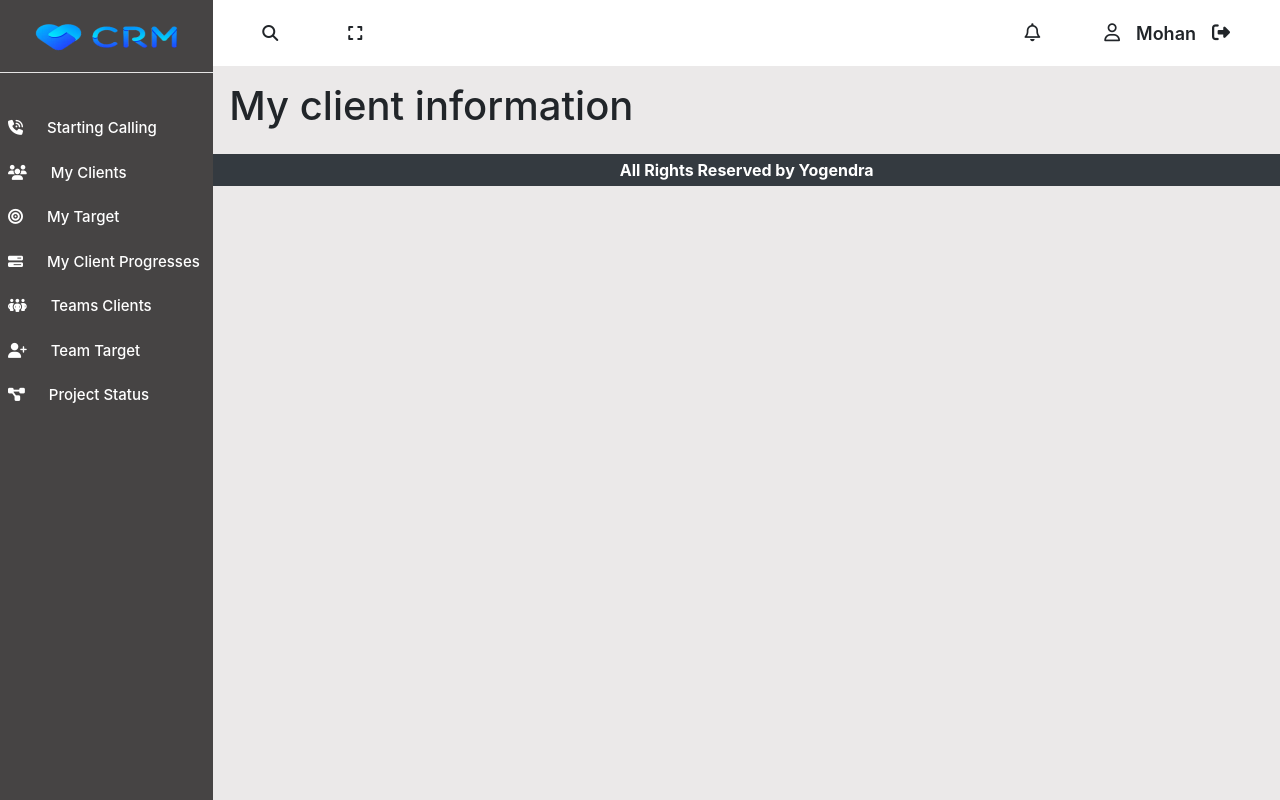
After one commit to 16Yogi/crm_project, a Django app: page /myclient/ in a window 1280 px wide. The commit adds this page. Run offline with Django 5.2, Linux system fonts and the light colour scheme; some libraries are stand-ins or nearby versions.

Commit message:
basic layout
basic layout

```diff
--- /dev/null
+++ b/crm_core/apps/templates/component/myClientProgresses.html
@@ -0,0 +1,4 @@
+{% extends "layout.html" %}
+{% block content %}
+<h1>My client Progress</h1>
+{% endblock  %}
--- /dev/null
+++ b/crm_core/apps/templates/component/myClients.html
@@ -0,0 +1,5 @@
+{% extends "layout.html" %}
+
+{% block content %}
+<h1>My client information</h1>
+{% endblock  %}
--- /dev/null
+++ b/crm_core/apps/templates/component/myTarget.html
@@ -0,0 +1,4 @@
+{% extends "layout.html" %}
+{% block content %}
+<h1>My target</h1>
+{% endblock  %}
--- /dev/null
+++ b/crm_core/apps/templates/component/projectStatus.html
@@ -0,0 +1,5 @@
+{% extends "layout.html" %}
+
+{% block content %}
+<h1>My project status</h1>
+{% endblock  %}
--- /dev/null
+++ b/crm_core/apps/templates/component/teamClients.html
@@ -0,0 +1,5 @@
+{% extends "layout.html" %}
+
+{% block content %}
+<h1>My team client</h1>
+{% endblock %}
--- /dev/null
+++ b/crm_core/apps/templates/component/teamTarget.html
@@ -0,0 +1,5 @@
+{% extends "layout.html" %}
+
+{% block content %}
+<h1>Team target</h1>
+{% endblock  %}
--- a/crm_core/apps/templates/navbar/sidebar.html
+++ b/crm_core/apps/templates/navbar/sidebar.html
@@ -1,18 +1,14 @@
-{% comment %} {% extends "layout.html" %}
-{% block sidebar %} {% endcomment %}
 {% load static %}
-<div class=" p-0">
-    {% comment %} <img src="media/crm_logo.png" alt=""> {% endcomment %}
+<div class="p-0">
     <img src="{% static 'media/crm_logo.png' %}" alt="">
 </div>
 <hr>
 <div class="col px-0 py-3">
-    <a href="#"><i class="fa-solid fa-phone-volume"></i> Starting Calling</a>
-    <a href="#"><i class="fa-solid fa-users"></i> My Clients</a>
-    <a href="#"><i class="fa-solid fa-bullseye"></i> My Target</a>
-    <a href="#"><i class="fa-solid fa-bars-progress"></i> My Client Progresses</a>
-    <a href="#"><i class="fa-solid fa-people-group"></i> Teams Clients</a>
-    <a href="#"><i class="fa-solid fa-user-plus"></i> Team Target</a>
-    <a href="#"><i class="fa-solid fa-diagram-project"></i> Project Status</a>
+    <a href="{% url 'startcall' %}"><i class="fa-solid fa-phone-volume"></i> Starting Calling</a>
+    <a href="{% url 'myclient' %}"><i class="fa-solid fa-users"></i> My Clients</a>
+    <a href="{% url 'mytarget' %}"><i class="fa-solid fa-bullseye"></i> My Target</a>
+    <a href="{% url 'myclientprogress' %}"><i class="fa-solid fa-bars-progress"></i> My Client Progresses</a>
+    <a href="{% url 'teamClient' %}"><i class="fa-solid fa-people-group"></i> Teams Clients</a>
+    <a href="{% url 'teamTarget' %}"><i class="fa-solid fa-user-plus"></i> Team Target</a>
+    <a href="{% url 'projectstatus' %}"><i class="fa-solid fa-diagram-project"></i> Project Status</a>
 </div>
-{% comment %} {% endblock  %} {% endcomment %}
--- a/crm_core/apps/urls.py
+++ b/crm_core/apps/urls.py
@@ -1,8 +1,20 @@
 from django.urls import path
 from apps.views.components.anotherView import another_view
 from apps.views.components.startingCalling import startcalls
+from apps.views.components.MyClientProgresses import *
+from apps.views.components.myClients import *
+from apps.views.components.myTarget import *
+from apps.views.components.teamClients import *
+from apps.views.components.teamTarget import *
+from apps.views.components.projectStatus import *
 
 urlpatterns = [
     path('', startcalls, name='startcall'),
     path('another/', another_view, name='another'),
+    path('myclientprogress/',myClientprogress,name='myclientprogress'),
+    path('myclient/',myclient,name='myclient'),
+    path('mytarget/',mytarget,name="mytarget"),
+    path('projectstatus/',projectstatus,name="projectstatus"),
+    path('teamClients/',teamClient,name="teamClient"),
+    path("teamTarget/",teamTarget,name="teamTarget"),
 ]
--- /dev/null
+++ b/crm_core/apps/views/components/MyClientProgresses.py
@@ -0,0 +1,5 @@
+from django.http import HttpResponse
+from django.shortcuts import render
+def myClientprogress(request):
+    # return HttpResponse("My client Progresses")
+    return render(request,"component/myClientProgresses.html")
--- /dev/null
+++ b/crm_core/apps/views/components/myClients.py
@@ -0,0 +1,5 @@
+from django.shortcuts import render
+from django.http import HttpResponse
+def myclient(request):
+    # return HttpResponse("My client")
+    return render(request,"component/myClients.html")
--- /dev/null
+++ b/crm_core/apps/views/components/myTarget.py
@@ -0,0 +1,6 @@
+from django.shortcuts import render
+from django.http import HttpResponse
+
+def mytarget(request):
+    # return HttpResponse("this is my target")
+    return render(request,"component/myTarget.html")
--- /dev/null
+++ b/crm_core/apps/views/components/projectStatus.py
@@ -0,0 +1,6 @@
+from django.shortcuts import render
+from django.http import HttpResponse
+
+def projectstatus(request):
+    # return HttpResponse("This is project status")
+    return render(request,"component/projectStatus.html")
--- /dev/null
+++ b/crm_core/apps/views/components/teamClients.py
@@ -0,0 +1,6 @@
+from django.shortcuts import render
+from django.http import HttpResponse
+
+def teamClient(request):
+    # return HttpResponse("Team cliets")
+    return render(request,"component/teamClients.html")
--- /dev/null
+++ b/crm_core/apps/views/components/teamTarget.py
@@ -0,0 +1,6 @@
+from django.http import HttpResponse
+from django.shortcuts import render
+
+def teamTarget(request):
+    # return HttpResponse("Team target")
+    return render(request,"component/teamTarget.html")
```
Also changed, not shown: schema.sql (+7 -0 lines), crm_core/api/urls.py (added).
